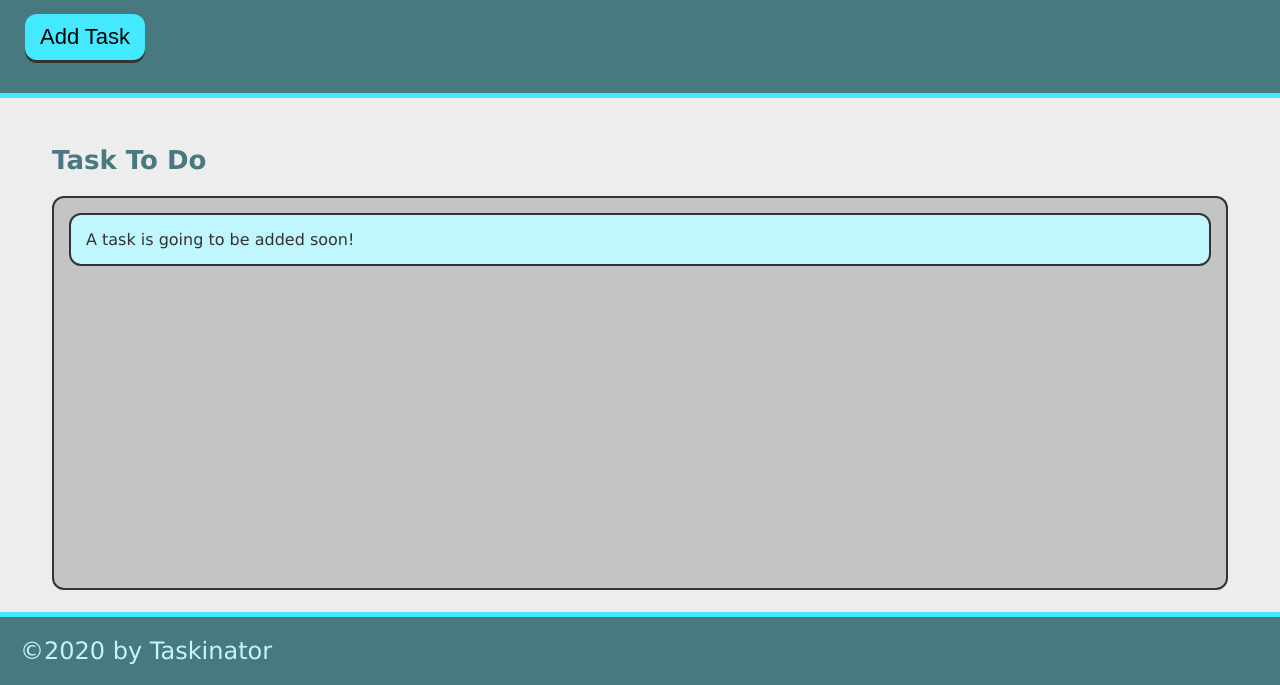
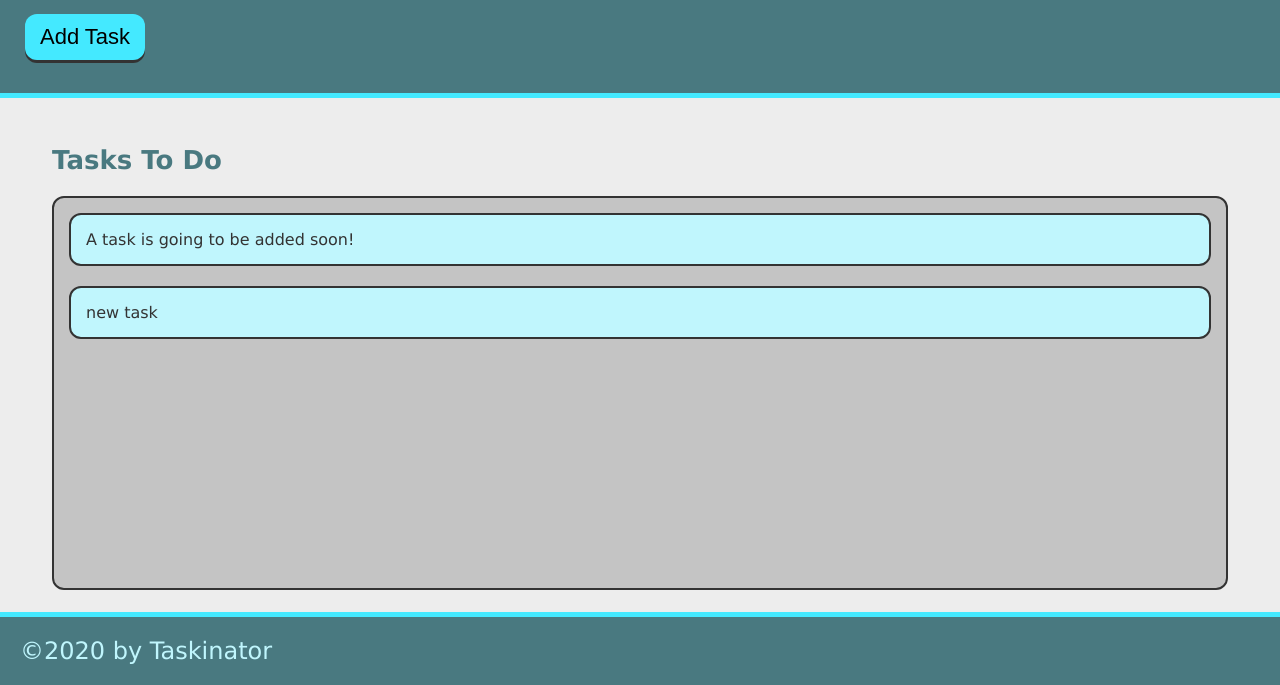
Before and after one commit to ewebber283/taskinator, a plain HTML site: page index.html in a window 1280 px wide. Both pictures are taken after a click on the button "Add Task". Shown: the part 115-800 px from the top of the page. Drawn offline with Linux system fonts and the light colour scheme.

Commit message:
added dom elements to add child

```diff
--- a/assets/js/script.js
+++ b/assets/js/script.js
@@ -0,0 +1,11 @@
+const buttonEl = document.querySelector('#save-task');
+const tasksToDoEl = document.querySelector('#tasks-to-do');
+
+const createTaskHandler = function() {
+    const listItemEl = document.createElement('li');
+    listItemEl.className = 'task-item';
+    listItemEl.textContent= 'new task';
+    tasksToDoEl.appendChild(listItemEl);
+};
+
+buttonEl.addEventListener('click', createTaskHandler);
--- a/index.html
+++ b/index.html
@@ -11,12 +11,12 @@
     <header>
         <h1 class="page-title">Taskinator</h1>
         <p>Click the button below to add a new task!</p>
-        <button class="btn">Add Task</button>
+        <button class="btn" id="save-task">Add Task</button>
     </header>
     <main class="page-content">
         <section class="task-list-wrapper">
-            <h2 class="list-title">Task To Do</h2>
-            <ul class="task-list">
+            <h2 class="list-title">Tasks To Do</h2>
+            <ul id = "tasks-to-do" class="task-list">
                 <li class="task-item">A task is going to be added soon!</li>
             </ul>
         </section>
```
